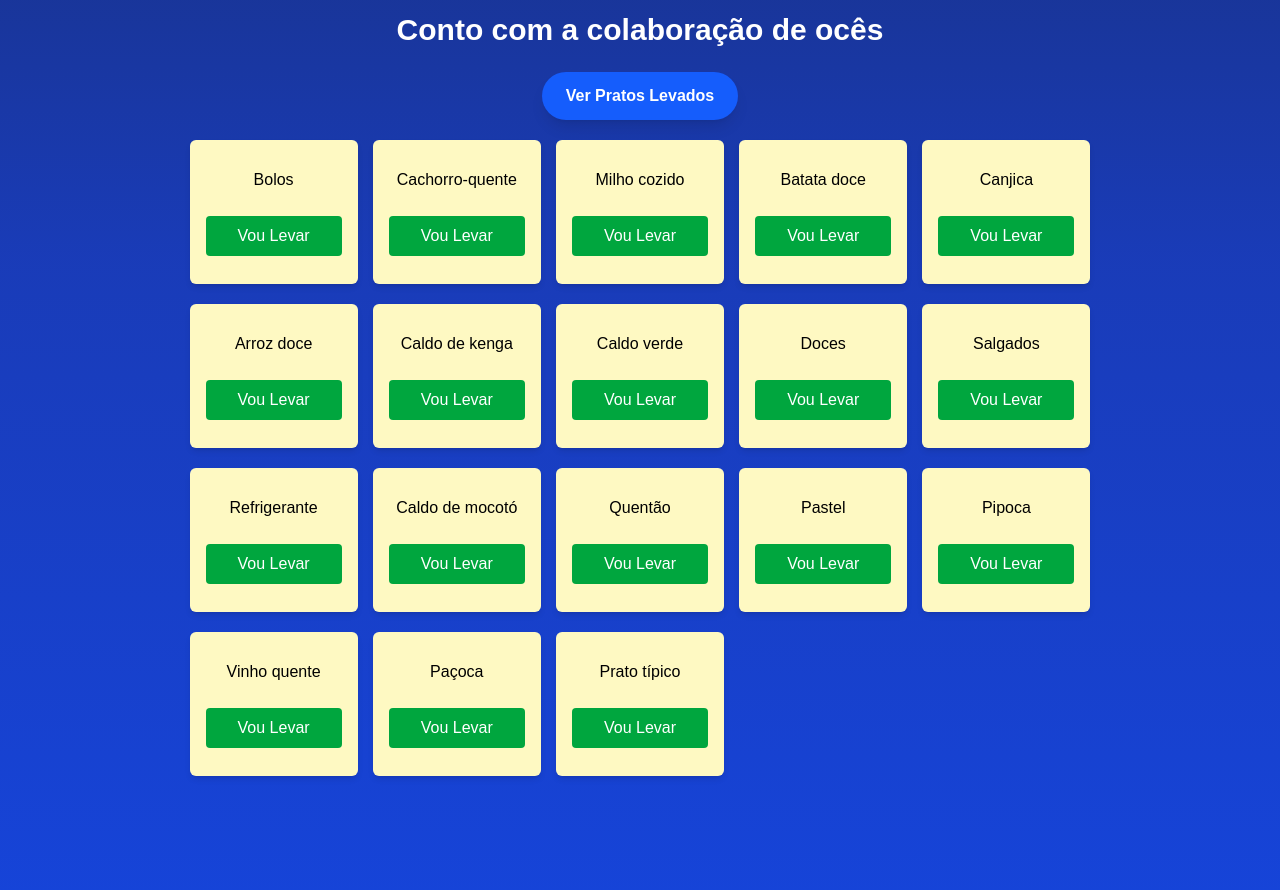
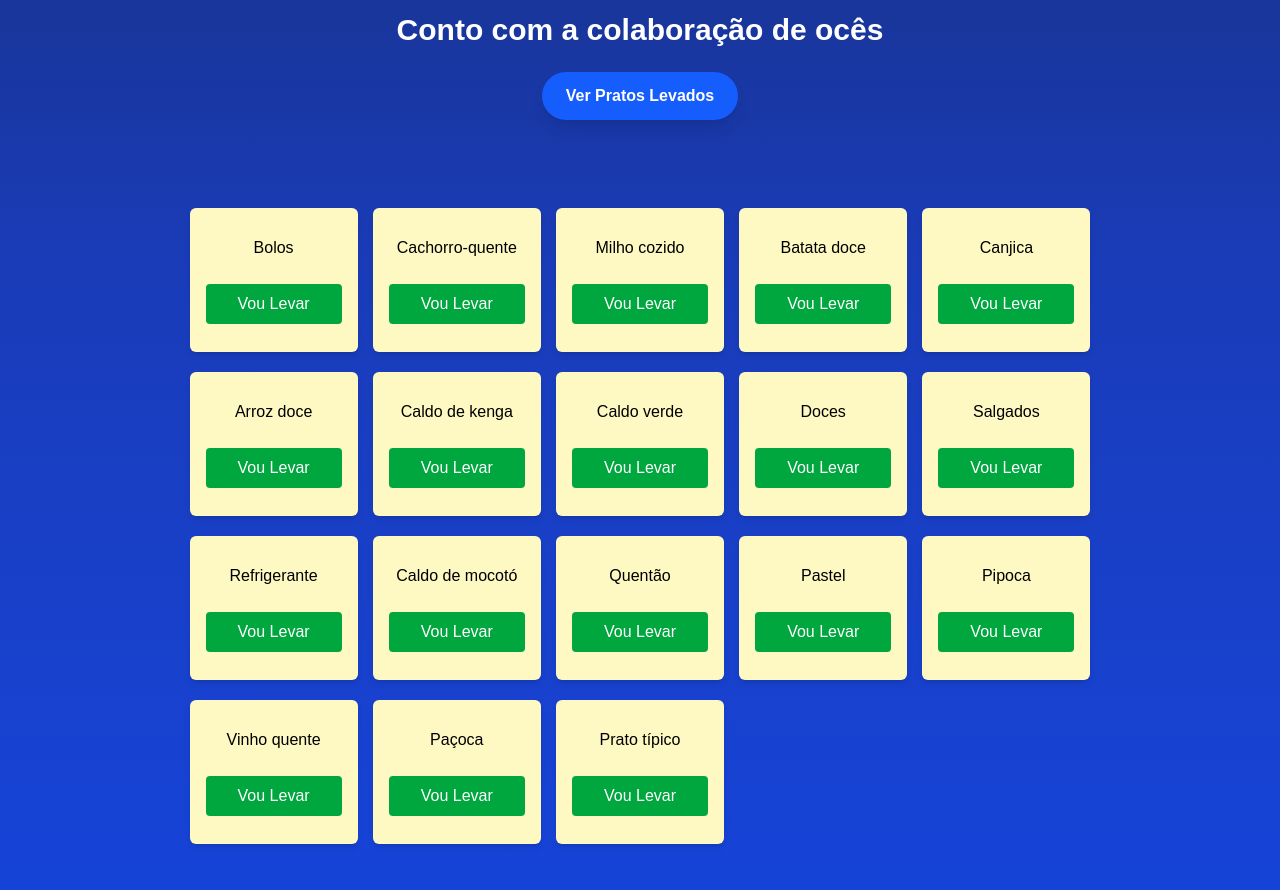
Before and after one commit to GhostS1x/June-celebration, a Next.js app in the folder fj-front-web/: page /pages/coi19sj29 in a window 1280 px wide. Shown: the part 640-1530 px from the top of the page. Built offline with nearby package versions, Linux system fonts and the light colour scheme.

Commit message:
ajustando elementos

```diff
--- a/fj-front-web/src/app/pages/coi19sj29/page.jsx
+++ b/fj-front-web/src/app/pages/coi19sj29/page.jsx
@@ -194,7 +194,7 @@ export default function Comidas() {
             Ver Pratos Levados
           </button>
         </div>
-        <ul className="justify-items-center grid py-5 grid-cols-2 sm:grid-cols-2 lg:grid-cols-5 gap-5">
+        <ul className="justify-items-center grid mt-22 grid-cols-2 sm:grid-cols-2 lg:grid-cols-5 gap-5">
           {Array.isArray(alimentos) &&
             alimentos.map((item) => {
               const semLimite = itensSemLimite.includes(item);
```
